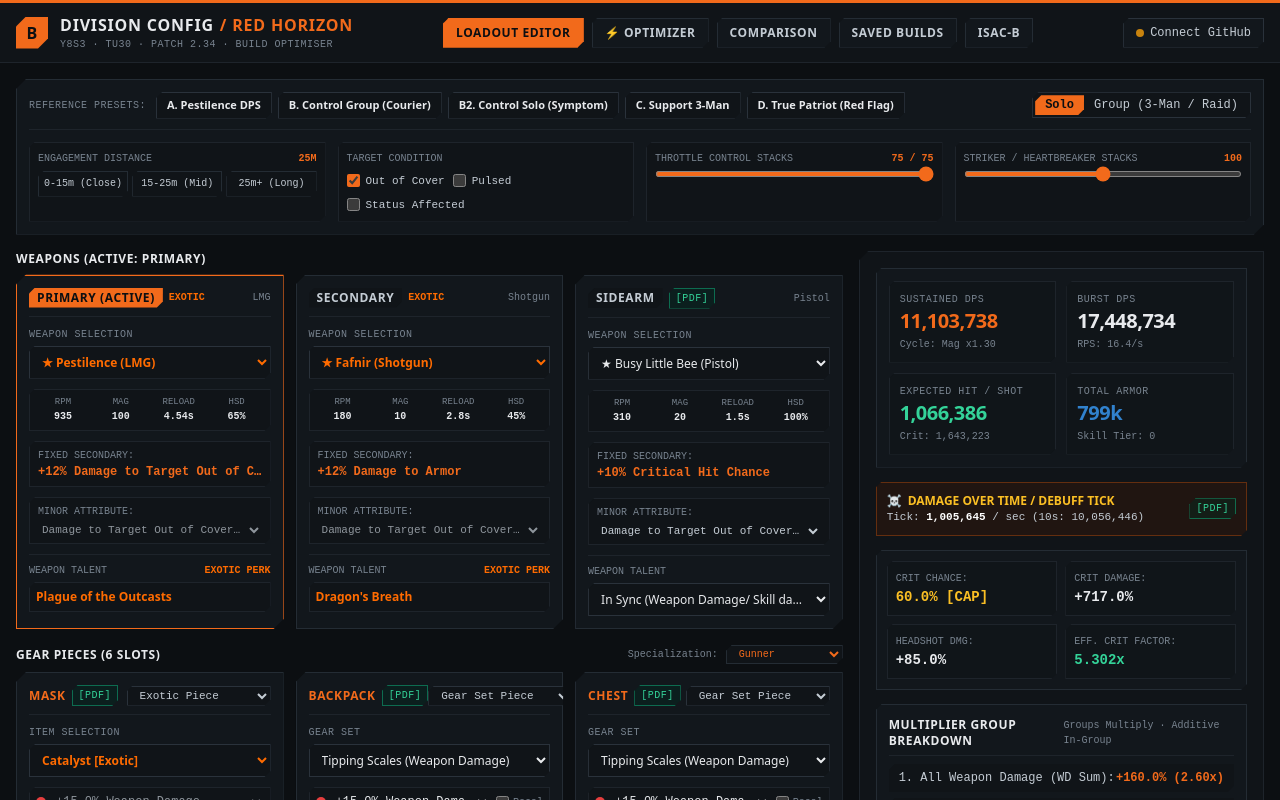
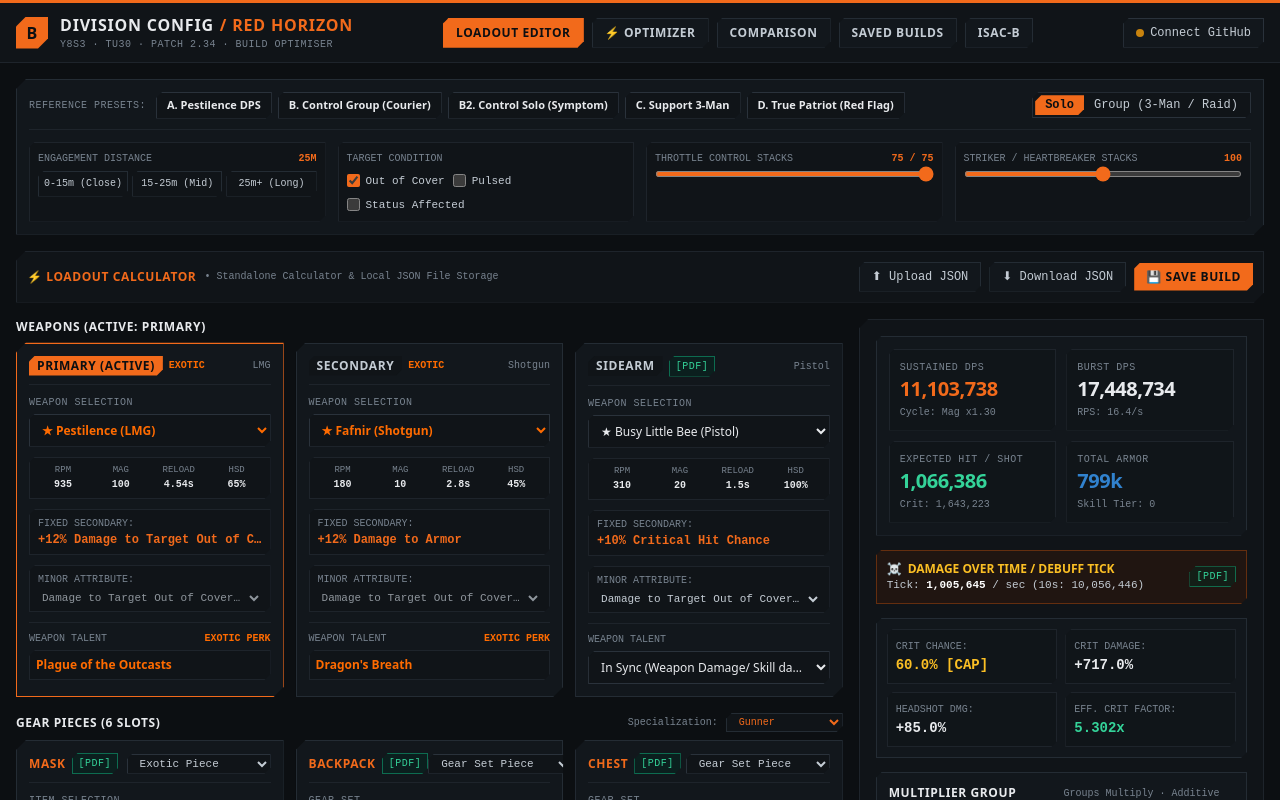
Before and after one commit to knowlesy/division-config, a React (Vite) app: page / in a window 1280 px wide. Shown: the top 800 px of the page. Built offline with nearby package versions, Linux system fonts and the light colour scheme; a web font is replaced by a local one.

Commit message:
feat: add local JSON upload/download calculator toolbar and configure OAuth client ID

```diff
--- a/src/App.tsx
+++ b/src/App.tsx
@@ -12,7 +12,7 @@
 import { AdvisorChat } from './components/AdvisorChat';
 import { AuthModal } from './components/AuthModal';
 import { CandidateBuild } from './lib/optimizer/types';
-import { SavedBuild, getStoredToken, importBuildFromUrl } from './lib/storage/build-storage';
+import { SavedBuild, getStoredToken, importBuildFromUrl, saveLocalBuild } from './lib/storage/build-storage';
 import { GitHubClient, GitHubUser } from './lib/github/client';
 
 // Default initial loadout: Build A (Pestilence DPS)
@@ -166,6 +166,12 @@
   const [user, setUser] = useState<GitHubUser | null>(null);
   const [token, setToken] = useState<string | null>(null);
   const [isAuthOpen, setIsAuthOpen] = useState(false);
+  const [toastMessage, setToastMessage] = useState<string | null>(null);
+
+  const showToast = (msg: string) => {
+    setToastMessage(msg);
+    setTimeout(() => setToastMessage(null), 3500);
+  };
 
   // Active weapon for calculation
   const activeWeapon = activeWeaponSlot === 'primary' ? primaryWeapon : (activeWeaponSlot === 'secondary' ? secondaryWeapon : sidearm);
@@ -234,6 +240,91 @@
     if (b.specialization) setSpecialization(b.specialization);
     if (b.context) setContext(b.context);
     setActiveTab('editor');
+  };
+
+  const handleDownloadBuildJson = () => {
+    const buildData: SavedBuild = {
+      id: `build-${Date.now()}`,
+      name: `Division-Build-${new Date().toISOString().slice(0, 10)}`,
+      createdAt: new Date().toISOString(),
+      updatedAt: new Date().toISOString(),
+      gear,
+      weapon: primaryWeapon,
+      secondaryWeapon,
+      sidearm,
+      watch,
+      specialization,
+      context
+    };
+
+    const blob = new Blob([JSON.stringify(buildData, null, 2)], { type: 'application/json' });
+    const url = URL.createObjectURL(blob);
+    const a = document.createElement('a');
+    a.href = url;
+    a.download = `${buildData.name.toLowerCase().replace(/[^a-z0-9]+/g, '-')}.json`;
+    document.body.appendChild(a);
+    a.click();
+    document.body.removeChild(a);
+    URL.revokeObjectURL(url);
+    showToast('Build exported & downloaded as JSON file!');
+  };
+
+  const handleUploadBuildJson = (e: React.ChangeEvent<HTMLInputElement>) => {
+    const file = e.target.files?.[0];
+    if (!file) return;
+
+    const reader = new FileReader();
+    reader.onload = (event) => {
+      try {
+        const text = event.target?.result as string;
+        const parsed = JSON.parse(text);
+        if (parsed.gear || parsed.weapon || parsed.primaryWeapon) {
+          loadSavedBuild({
+            id: parsed.id || `build-${Date.now()}`,
+            name: parsed.name || file.name.replace(/\.json$/i, ''),
+            createdAt: parsed.createdAt || new Date().toISOString(),
+            updatedAt: parsed.updatedAt || new Date().toISOString(),
+            gear: parsed.gear || gear,
+            weapon: parsed.primaryWeapon || parsed.weapon || primaryWeapon,
+            secondaryWeapon: parsed.secondaryWeapon || secondaryWeapon,
+            sidearm: parsed.sidearm || sidearm,
+            watch: parsed.watch || watch,
+            specialization: parsed.specialization || specialization,
+            context: parsed.context || context
+          });
+          showToast(`Successfully loaded build from ${file.name}!`);
+        } else {
+          alert('Invalid build JSON format.');
+        }
+      } catch (err) {
+        console.error('Failed to parse build JSON:', err);
+        alert('Failed to parse JSON file.');
+      }
+    };
+    reader.readAsText(file);
+    e.target.value = '';
+  };
+
+  const handleSaveToBrowser = () => {
+    const buildName = prompt('Enter a name for this build:', `Custom Build (${new Date().toLocaleDateString()})`);
+    if (!buildName) return;
+
+    const newBuild: SavedBuild = {
+      id: `build-${Date.now()}`,
+      name: buildName,
+      createdAt: new Date().toISOString(),
+      updatedAt: new Date().toISOString(),
+      gear,
+      weapon: primaryWeapon,
+      secondaryWeapon,
+      sidearm,
+      watch,
+      specialization,
+      context
+    };
+
+    saveLocalBuild(newBuild);
+    showToast(`Saved "${buildName}" to local browser storage!`);
   };
 
   const handleLoadPreset = (presetKey: 'buildA' | 'buildB' | 'buildB2' | 'buildC' | 'buildD') => {
@@ -332,7 +423,55 @@
 
         {/* Tab 1: Loadout Editor */}
         {activeTab === 'editor' && (
-          <div className="grid grid-cols-1 lg:grid-cols-12 gap-4">
+          <div className="flex flex-col gap-4">
+            {/* Quick Actions / Standalone Calculator Local JSON Bar */}
+            <div className="flex flex-wrap items-center justify-between gap-2.5 bg-shd-surface1 border border-shd-border1 p-2.5 clip-corner shadow-sm">
+              <div className="flex items-center gap-2">
+                <span className="font-heading font-bold text-xs uppercase tracking-wider text-shd-orange flex items-center gap-1.5">
+                  <span>⚡ LOADOUT CALCULATOR</span>
+                </span>
+                <span className="text-[10px] font-mono text-shd-textMonoMuted hidden sm:inline">
+                  • Standalone Calculator & Local JSON File Storage
+                </span>
+              </div>
+
+              <div className="flex items-center gap-2">
+                <label className="px-3 py-1.5 text-xs font-mono border border-shd-border2 hover:border-shd-orange text-shd-textSecondary hover:text-white bg-shd-surface2 clip-corner-sm transition-colors cursor-pointer flex items-center gap-1.5 shadow-sm">
+                  <span>⬆ Upload JSON</span>
+                  <input
+                    type="file"
+                    accept=".json,application/json"
+                    onChange={handleUploadBuildJson}
+                    className="hidden"
+                  />
+                </label>
+
+                <button
+                  onClick={handleDownloadBuildJson}
+                  className="px-3 py-1.5 text-xs font-mono border border-shd-border2 hover:border-shd-orange text-shd-textSecondary hover:text-white bg-shd-surface2 clip-corner-sm transition-colors flex items-center gap-1.5 shadow-sm"
+                  title="Download build as local JSON file"
+                >
+                  <span>⬇ Download JSON</span>
+                </button>
+
+                <button
+                  onClick={handleSaveToBrowser}
+                  className="px-3 py-1.5 text-xs font-heading font-semibold uppercase tracking-wider bg-shd-orange hover:bg-shd-orangeLight text-shd-bg clip-corner-sm transition-colors flex items-center gap-1.5 shadow-sm"
+                  title="Save build to browser local storage"
+                >
+                  <span>💾 Save Build</span>
+                </button>
+              </div>
+            </div>
+
+            {toastMessage && (
+              <div className="bg-emerald-950/40 border border-emerald-700 text-emerald-300 text-xs font-mono px-3 py-2 clip-corner-sm flex items-center justify-between">
+                <span>✓ {toastMessage}</span>
+                <button onClick={() => setToastMessage(null)} className="text-emerald-400 hover:text-white text-xs ml-2">✕</button>
+              </div>
+            )}
+
+            <div className="grid grid-cols-1 lg:grid-cols-12 gap-4">
             {/* Left Column: 6 Gear Slots + 3 Weapons (8 Cols) */}
             <div className="lg:col-span-8 flex flex-col gap-4">
               {/* Weapons Section */}
@@ -412,7 +551,8 @@
               </div>
             </div>
           </div>
-        )}
+        </div>
+      )}
 
         {/* Tab 2: Optimizer */}
         {activeTab === 'optimizer' && (
--- a/src/components/AuthModal.tsx
+++ b/src/components/AuthModal.tsx
@@ -8,6 +8,8 @@
   onAuthenticated: (user: GitHubUser, token: string) => void;
 }
 
+const DEFAULT_CLIENT_ID = 'Ov23li7dPJ3mv4rgQBfs';
+
 export const AuthModal: React.FC<Props> = ({ isOpen, onClose, onAuthenticated }) => {
   const [patInput, setPatInput] = useState('');
   const [clientIdInput, setClientIdInput] = useState('');
@@ -17,7 +19,7 @@
   if (!isOpen) return null;
 
   const handleOAuthRedirect = () => {
-    const clientId = import.meta.env.VITE_GITHUB_CLIENT_ID || clientIdInput.trim();
+    const clientId = import.meta.env.VITE_GITHUB_CLIENT_ID || clientIdInput.trim() || DEFAULT_CLIENT_ID;
     if (!clientId) {
       setError('Please enter your GitHub App Client ID to initiate 1-click authorization.');
       return;
```
